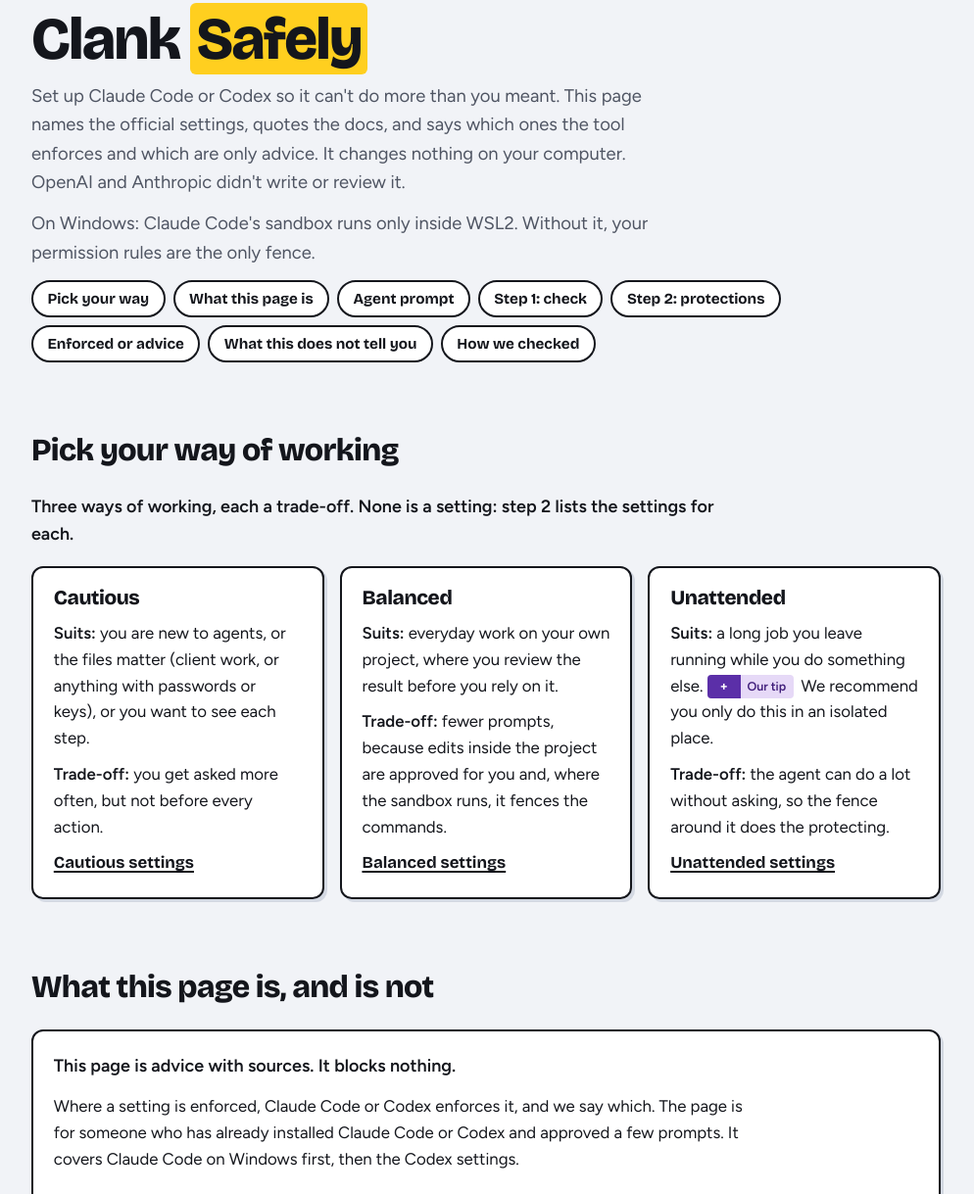
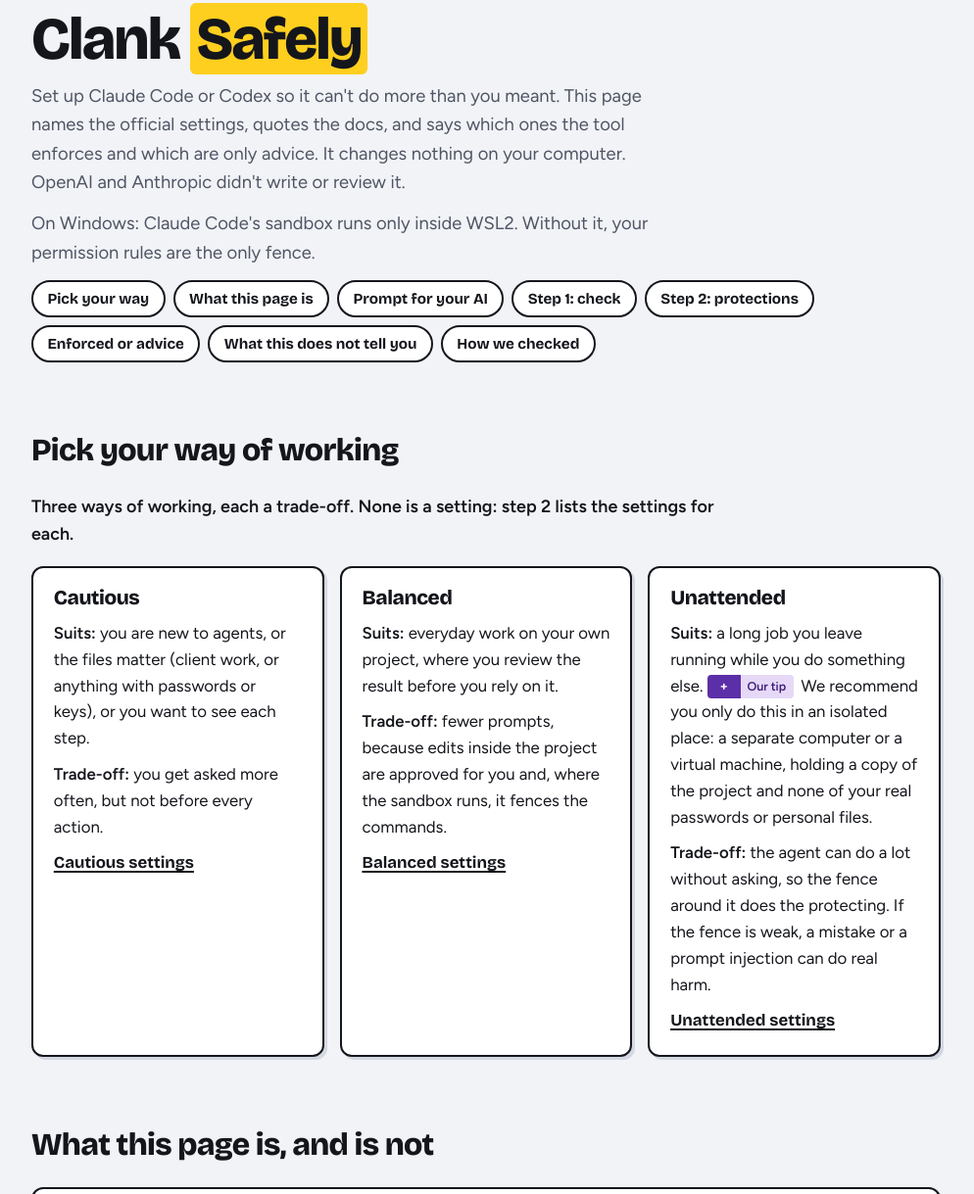
Before and after one commit to ignore-previous/site, a website: page src/clank-safely/index.html in a window 1280 px wide. Shown: the part 101-1320 px from the top of the page at 98% size, without its empty margins (144-1138 px from the left). Drawn offline with Linux system fonts and the light colour scheme.

Commit message:
Keep the full isolation advice in the Unattended opener
The opener now says what an isolated place is and what can go wrong,
as the full card does. The prompt jump link says "AI", and the table
takes its name from the caption.

```diff
--- a/src/clank-safely/index.html
+++ b/src/clank-safely/index.html
@@ -65,7 +65,7 @@
     <nav class="tm-jump" aria-label="On this page">
       <a href="#way-h">Pick your way</a>
       <a href="#scope-h">What this page is</a>
-      <a href="#agent-h">Agent prompt</a>
+      <a href="#agent-h">Prompt for your AI</a>
       <a href="#s1-h">Step 1: check</a>
       <a href="#s2-h">Step 2: protections</a>
       <a href="#ev-h">Enforced or advice</a>
@@ -92,8 +92,8 @@
       </div>
       <div class="card">
         <h3>Unattended</h3>
-        <p><b>Suits:</b> a long job you leave running while you do something else. <span class="pill ours">Our tip</span> We recommend you only do this in an isolated place.</p>
-        <p><b>Trade-off:</b> the agent can do a lot without asking, so the fence around it does the protecting.</p>
+        <p><b>Suits:</b> a long job you leave running while you do something else. <span class="pill ours">Our tip</span> We recommend you only do this in an isolated place: a separate computer or a virtual machine, holding a copy of the project and none of your real passwords or personal files.</p>
+        <p><b>Trade-off:</b> the agent can do a lot without asking, so the fence around it does the protecting. If the fence is weak, a mistake or a prompt injection can do real harm.</p>
         <p><a href="#p-unattended">Unattended settings</a></p>
       </div>
     </div>
@@ -280,7 +280,7 @@
     <div class="card">
       <div class="g-block">
         <div class="tbl-wrap" role="region" aria-labelledby="ev-cap" tabindex="0">
-          <table class="ev" role="table">
+          <table class="ev" role="table" aria-labelledby="ev-cap">
             <caption id="ev-cap">Who applies each control</caption>
             <thead role="rowgroup"><tr role="row"><th scope="col" role="columnheader">Control</th><th scope="col" role="columnheader">Status</th><th scope="col" role="columnheader">Who applies it</th></tr></thead>
             <tbody role="rowgroup">
```
